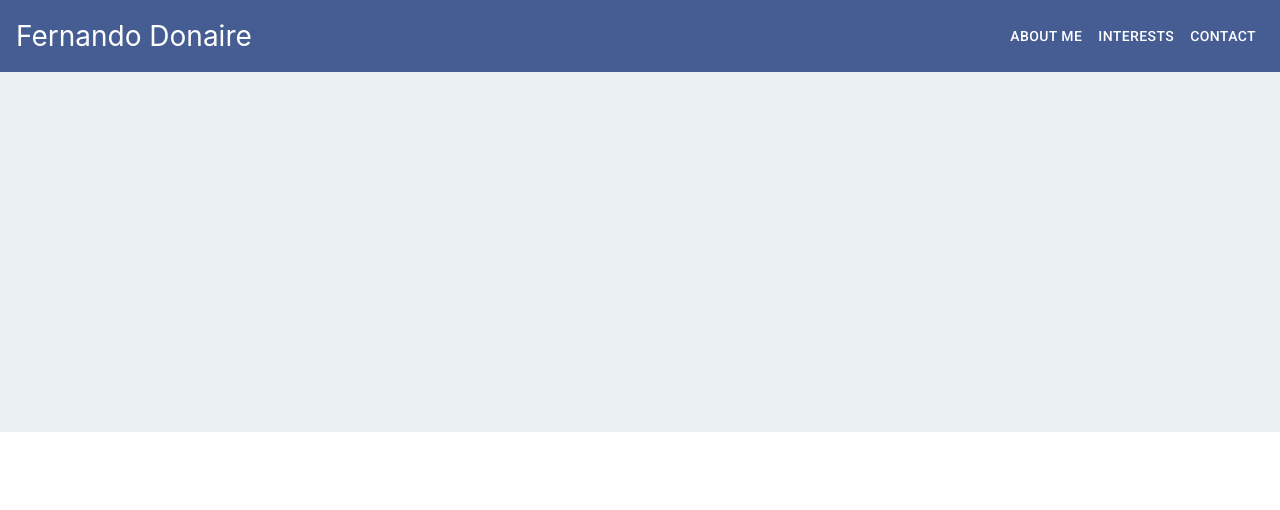
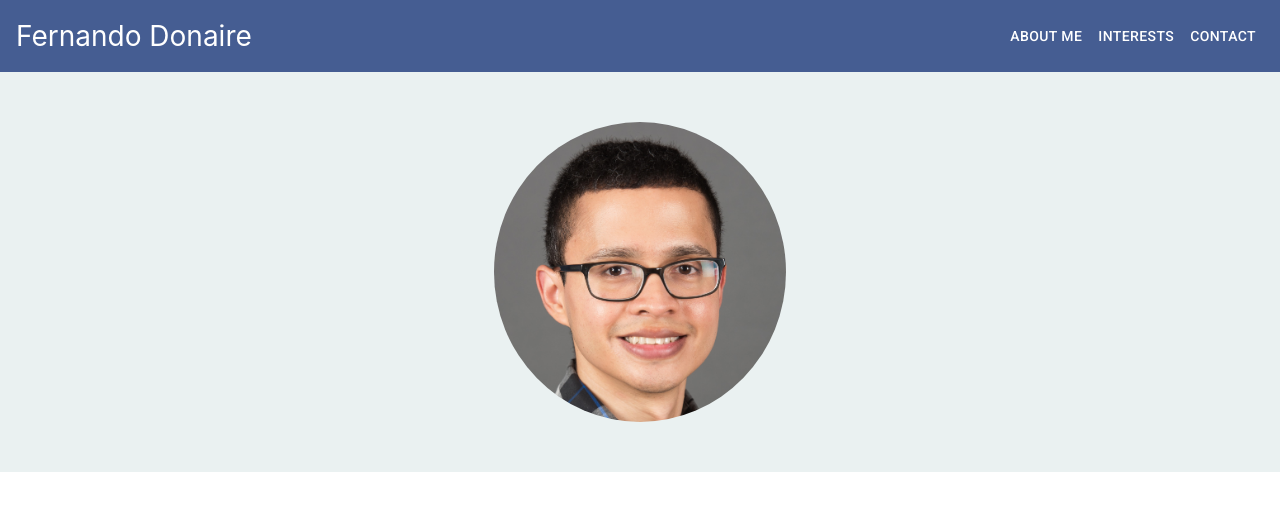
Before and after one commit to nandodonaire/nandodonaire.github.io, a React (Create React App) app: page / in a window 1280 px wide. Shown: the top 510 px of the page. Built offline with nearby package versions, Linux system fonts and the light colour scheme.

Commit message:
Added profile picture

```diff
--- a/src/components/Profile/index.js
+++ b/src/components/Profile/index.js
@@ -1,6 +1,10 @@
 import React from "react";
-import { ProfileContainer } from "./styles";
+import { ProfileContainer, ProfilePicture } from "./styles";
 
-const Profile = () => <ProfileContainer></ProfileContainer>;
+const Profile = () => (
+  <ProfileContainer>
+    <ProfilePicture src="profile-picture.jpeg" />
+  </ProfileContainer>
+);
 
 export default Profile;
--- a/src/components/Profile/styles.js
+++ b/src/components/Profile/styles.js
@@ -1,6 +1,16 @@
 import styled from "styled-components";
 
 export const ProfileContainer = styled.div`
-  height: 45vh;
+  height: 50vh;
   background-color: #eaf1f1;
+  display: flex;
+  flex-direction: column;
+  align-items: center;
+  justify-content: space-around;
 `;
+
+export const ProfilePicture = styled.img`
+  border-radius: 50%;
+  max-width: 300px;
+  max-height: 300px;
+`;
```
Also changed, not shown: public/profile-picture.jpeg (added).
